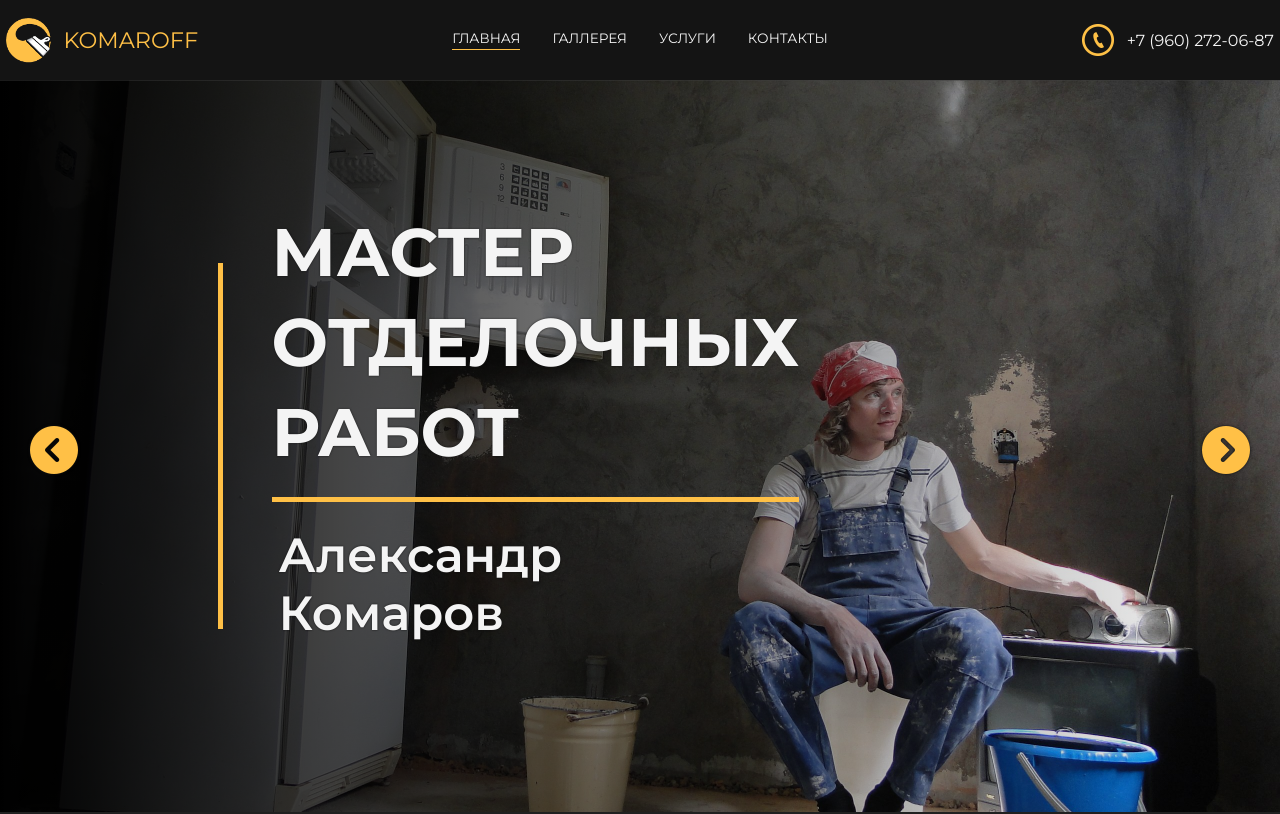
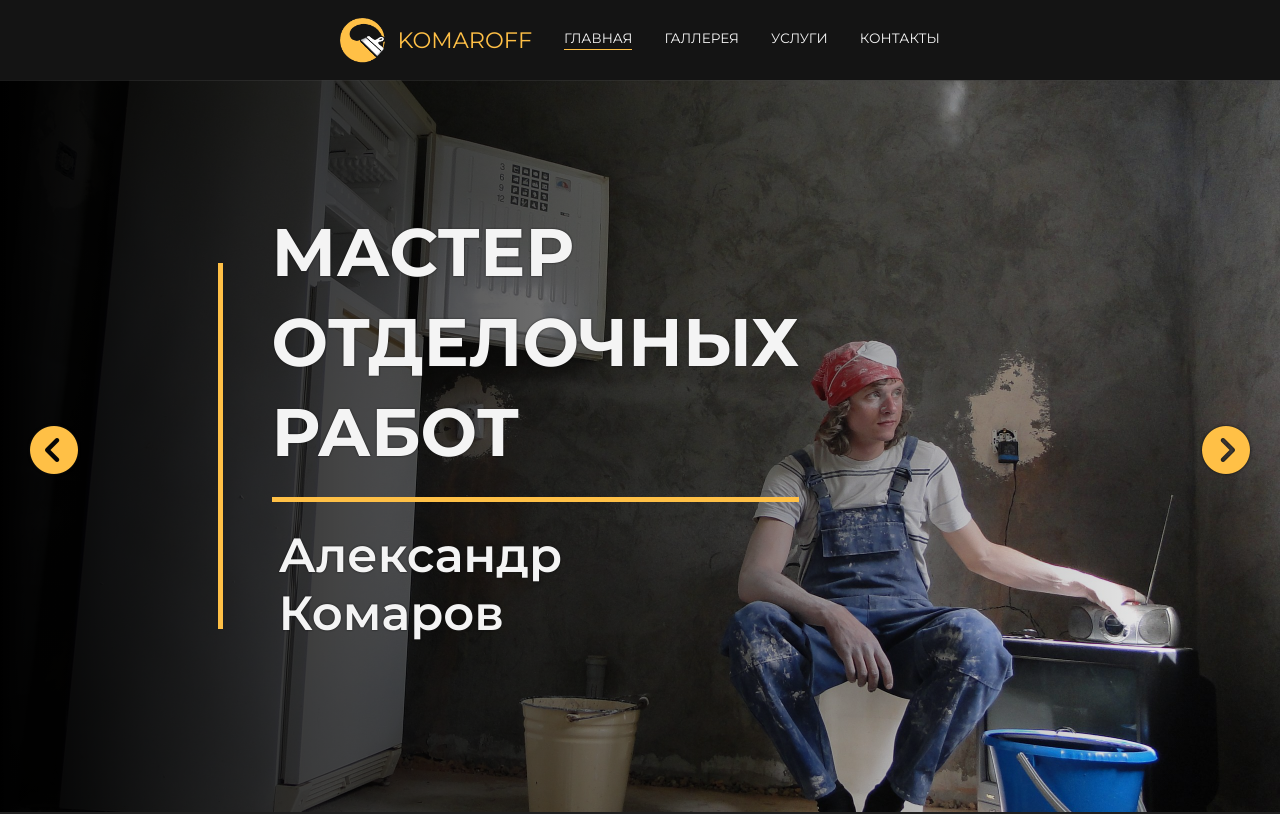
Before and after one commit to sendgn/komaroff-website, a website: page dist/index.html in a window 1280 px wide. Shown: the top 814 px of the page. Drawn offline with nearby package versions, Linux system fonts and the light colour scheme.

Commit message:
fix expand icon & add media Queries file

```diff
--- /dev/null
+++ b/scss/_media.scss
@@ -0,0 +1,6 @@
+// Tablets & Smaller
+@media(max-width: 1300px) {
+    .navbar-content {
+        width: 600px;
+    }
+}
--- a/scss/main.scss
+++ b/scss/main.scss
@@ -680,3 +680,6 @@ section.up-button {
 .fancybox-navigation .fancybox-button {
   padding: 26px 6px 26px 16px;
 }
+
+// Import Media Queries
+@import 'media';
```
Also changed, not shown: package.json (+12 -4 lines), dist/css/main.css, dist/index.html, dist/js/main.js, dist/js/typewriter.js (deleted), 1 other file.
